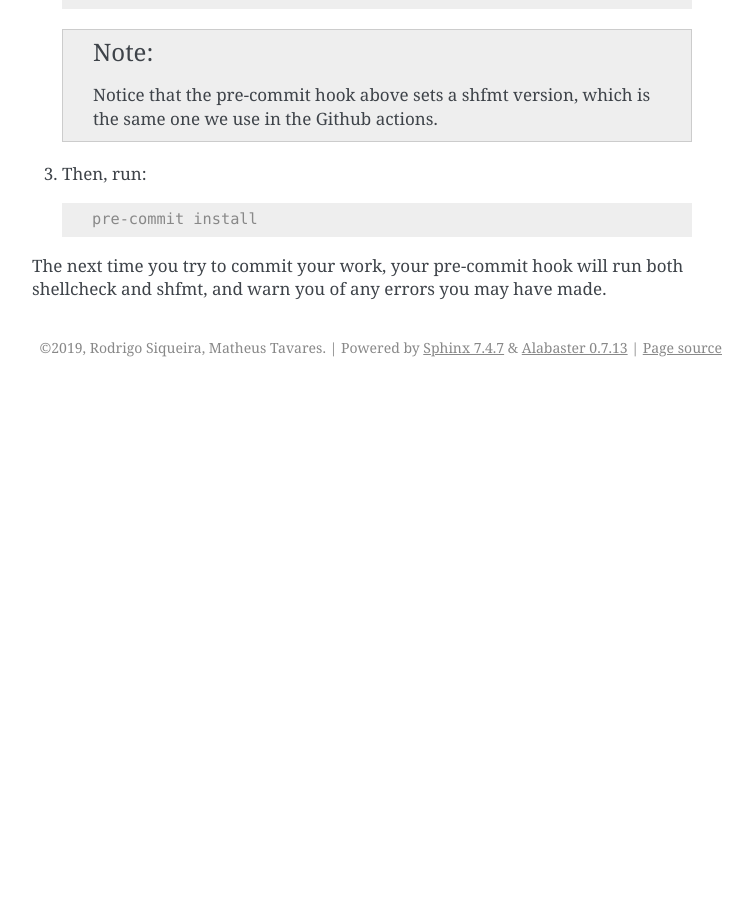
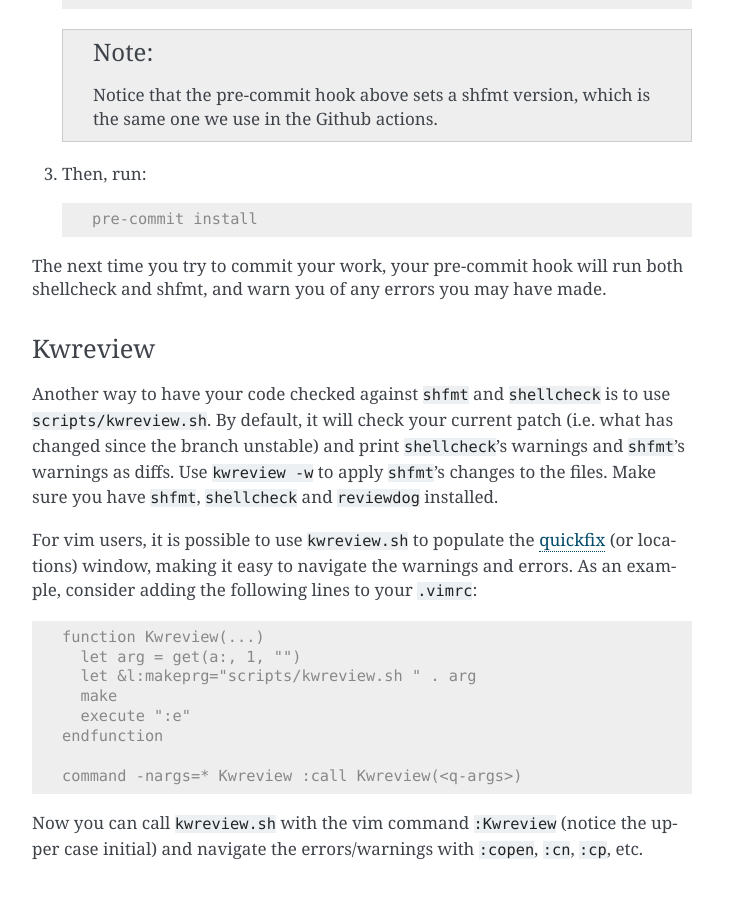
Before and after one commit to kworkflow/kworkflow, a Sphinx documentation site: the page built from documentation/content/developmentworkflow.rst, in a window 1280 px wide and 900 px high, scrolled down 2445 px. Shown: the whole window, without its empty margins (388-1141 px from the left). Built offline with Sphinx 7.4.7, drawn with Linux system fonts in a browser that asks for light colours; before the commit the page ends 2832 px from its top, so only the background shows below that.

Commit message:
Add scripts/kwreview.sh
This script aids kw's developers in running shfmt and shellcheck. It
uses reviewdog in order to check only for warnings and errors in the
curent patch (compared to branch unstable by default). It also updates
the "Development workflow" documentation to show the usage of this
script.

Signed-off-by: João Seckler <jseckler@riseup.net>
Reviewed-by: Magali Lemes <magalilemes00@gmail.com>
Reviewed-by: Alan Barzilay <alan.barzilay@gmail.com>

```diff
--- a/documentation/content/developmentworkflow.rst
+++ b/documentation/content/developmentworkflow.rst
@@ -120,3 +120,30 @@ To configure this Git pre-commit hook:
 
 The next time you try to commit your work, your pre-commit hook will run both
 shellcheck and shfmt, and warn you of any errors you may have made.
+
+Kwreview
+========
+Another way to have your code checked against ``shfmt`` and ``shellcheck`` is to
+use ``scripts/kwreview.sh``. By default, it will check your current patch (i.e.
+what has changed since the branch unstable) and print ``shellcheck``'s warnings
+and ``shfmt``'s warnings as diffs. Use ``kwreview -w`` to apply ``shfmt``'s
+changes to the files. Make sure you have ``shfmt``, ``shellcheck`` and
+``reviewdog`` installed.
+
+For vim users, it is possible to use ``kwreview.sh`` to populate the
+`quickfix <http://vimdoc.sourceforge.net/htmldoc/quickfix.html>`_ (or locations)
+window, making it easy to navigate the warnings and errors. As an example,
+consider adding the following lines to your ``.vimrc``::
+
+  function Kwreview(...)
+    let arg = get(a:, 1, "")
+    let &l:makeprg="scripts/kwreview.sh " . arg
+    make
+    execute ":e"
+  endfunction
+
+  command -nargs=* Kwreview :call Kwreview(<q-args>)
+
+Now you can call ``kwreview.sh`` with the vim command ``:Kwreview``
+(notice the upper case initial) and navigate the errors/warnings with
+``:copen``, ``:cn``, ``:cp``, etc.
```
Also changed, not shown: 1 other file.
